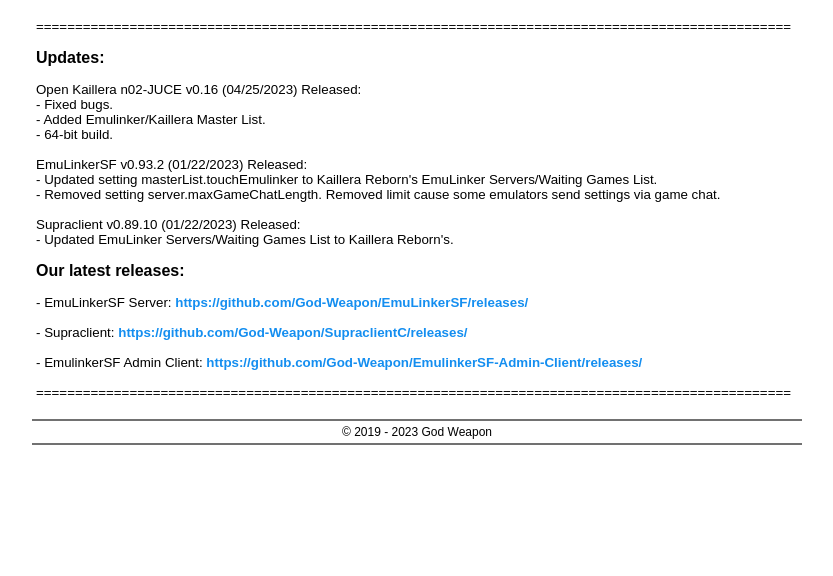
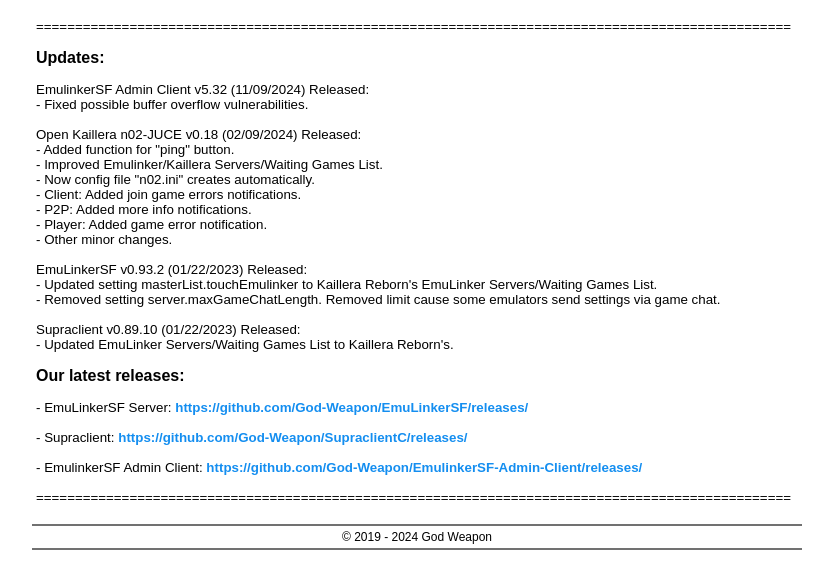
Before and after one commit to God-Weapon/god-weapon.github.io, a plain HTML site: page index.html in a window 1280 px wide. Shown: the part 253-829 px from the top of the page, without its empty margins (223-1056 px from the left). Before the commit the page ends 800 px from the top, so only its background shows below. Drawn offline with Linux system fonts and the light colour scheme.

Commit message:
site update

```diff
--- a/index.html
+++ b/index.html
@@ -41,12 +41,19 @@
 <br>
 <span class="subhead">Updates:</span><br>
 <br>
-Open Kaillera n02-JUCE v0.16 (04/25/2023) Released:
+EmulinkerSF Admin Client v5.32 (11/09/2024) Released:
 <br>
-- Fixed bugs.<br>
-- Added Emulinker/Kaillera Master List.<br>
-- 64-bit build.
+- Fixed possible buffer overflow vulnerabilities.<br>
 <br>
+Open Kaillera n02-JUCE v0.18 (02/09/2024) Released:
+<br>
+- Added function for "ping" button.<br>
+- Improved Emulinker/Kaillera Servers/Waiting Games List.<br>
+- Now config file "n02.ini" creates automatically.<br>
+- Client: Added join game errors notifications.<br>
+- P2P: Added more info notifications.<br>
+- Player: Added game error notification.<br>
+- Other minor changes.<br>
 <br>
 EmuLinkerSF v0.93.2 (01/22/2023) Released:
 <br>
@@ -73,7 +80,7 @@
    </tbody></table>
    <table class="footer">
      <tbody><tr><td align="center">
-      © 2019 - 2023 God Weapon
+      © 2019 - 2024 God Weapon
      </td>
     </tr>
    </tbody></table>
```
Also changed, not shown: downloads.html (+7 -7 lines), faq.html (+1 -1 lines), links.html (+1 -1 lines), manual.html (+1 -1 lines), 2 other files.
